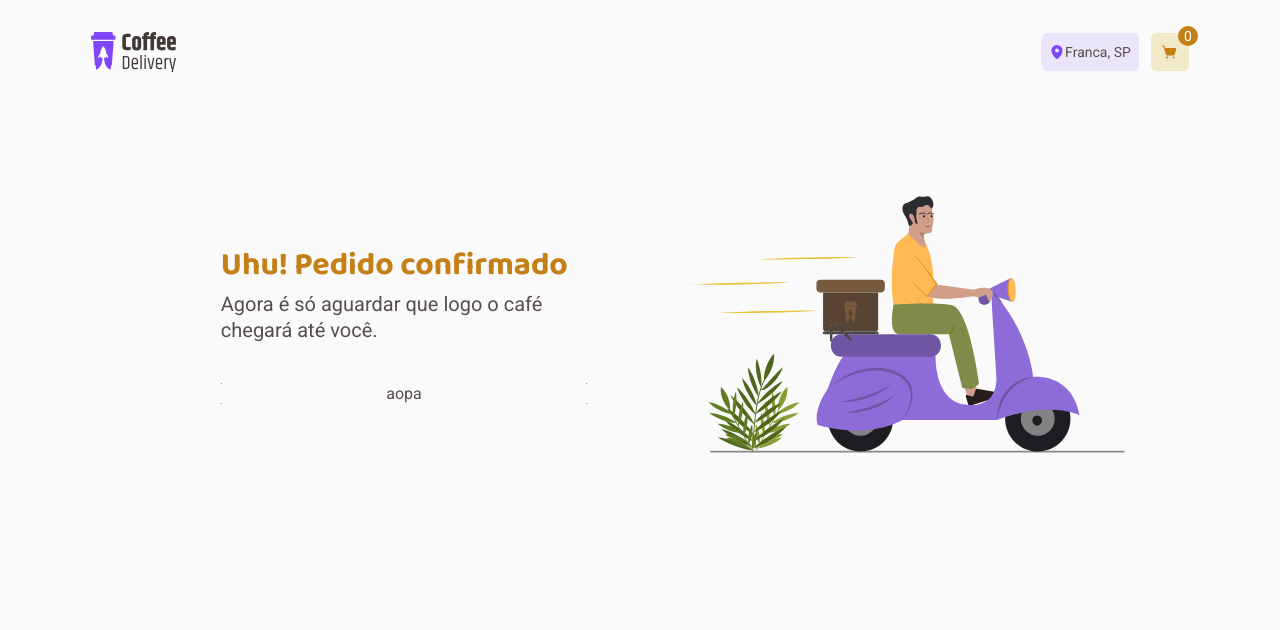
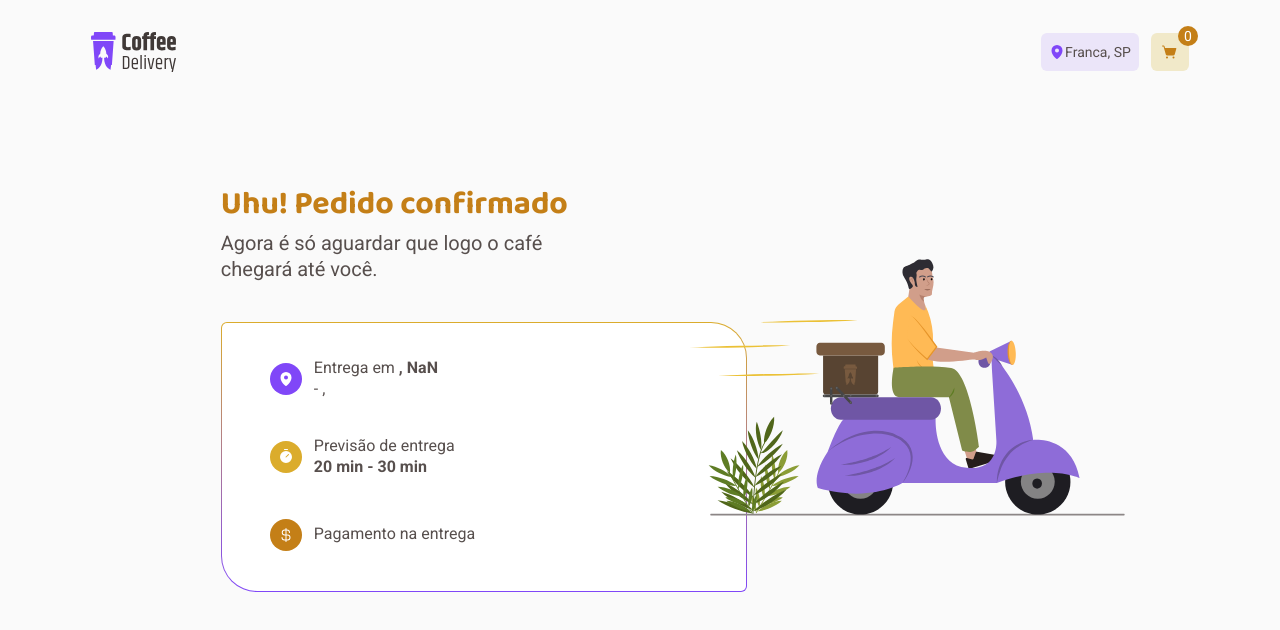
Before and after one commit to PedroHenriqueFernandes/coffee-delivery, a React (Vite) app: page /sucess in a window 1280 px wide. Shown: the top 630 px of the page. Built offline with nearby package versions, Linux system fonts and the light colour scheme.

Commit message:
Feature: sucess screen and all functionalities

```diff
--- a/src/components/Buttons/ConfirmOffer/index.tsx
+++ b/src/components/Buttons/ConfirmOffer/index.tsx
@@ -1,12 +1,24 @@
-import { ComponentsButtonG } from "../../../styles/fonts";
-import { ContainerButtons } from "./styltes";
-import { useContext } from "react";
+import { ComponentsButtonG, TextBoldS } from "../../../styles/fonts";
+import { Container, ContainerButtons } from "./styltes";
+import { useContext, useState } from "react";
 import { ItemsCartContext } from "../../../contexts/ItemsCartContext";
+import { FormDataContext } from "../../../contexts/FormDataDeliveryContext";
 
-export function ConfirmOffer(){
+export function ConfirmOffer() {
+    const [paymentMethodIsEmpty, setPaymentMethodIsEmpty] = useState("")
+
     const {
         itemsInCart
     } = useContext(ItemsCartContext)
+
+    const methods = useContext(FormDataContext);
+
+    function handlePaymentMethodIsEmpty() {
+        const values = methods.methods.getValues()
+        if (values.paymentMethod === undefined) {
+            setPaymentMethodIsEmpty("Escolha uma forma de pagamento")
+        }
+    }
 
     const amountItemsInCart = itemsInCart.reduce((acc, item) => {
         return acc + item.amount
@@ -14,11 +26,17 @@ export function ConfirmOffer(){
 
     const cartIsEmpty = amountItemsInCart === 0 ? true : false
 
-    return(
-        <ContainerButtons type="submit" form="FormDataDelivery" disabled={cartIsEmpty}>
-            <ComponentsButtonG>
-                CONFIRMAR PEDIDO
-            </ComponentsButtonG>
-        </ContainerButtons>
+    return (
+        <Container>
+            <ContainerButtons onClick={handlePaymentMethodIsEmpty} type="submit" form="FormDataDelivery" disabled={cartIsEmpty}>
+                <ComponentsButtonG>
+                    CONFIRMAR PEDIDO
+                </ComponentsButtonG>
+
+            </ContainerButtons>
+            <TextBoldS>
+                {paymentMethodIsEmpty}
+            </TextBoldS>
+        </Container>
     )
 }
--- a/src/components/Buttons/ConfirmOffer/styltes.ts
+++ b/src/components/Buttons/ConfirmOffer/styltes.ts
@@ -1,4 +1,14 @@
 import styled from "styled-components";
+
+export const Container = styled.div`
+    p{
+        color: ${props => props.theme["red-500"]};
+    }
+    display: flex;
+    flex-direction: column;
+    align-items: center;
+    width: 100%;
+`;
 
 export const ContainerButtons = styled.button`
     display: flex;
--- a/src/contexts/FormDataDeliveryContext.tsx
+++ b/src/contexts/FormDataDeliveryContext.tsx
@@ -13,7 +13,7 @@ interface defaultValues {
     state: "";
     number: "";
     complement?: "";
-    paymentMethod?: "";
+    paymentMethod: "";
 }
 
 interface formContextProps{
@@ -24,7 +24,6 @@ export const FormDataContext = createContext({} as any);
 
 export function FormDataDeliveryProvider({ children }: FormProvider) {
     const methods = useForm<defaultValues>();
-    console.log(methods)
 
     return (
         <FormDataContext.Provider value={{methods}}>
--- a/src/pages/Checkout/components/Form/components/PaymentMethod/index.tsx
+++ b/src/pages/Checkout/components/Form/components/PaymentMethod/index.tsx
@@ -1,25 +1,30 @@
 import { PaymentMethodContainer, PaymentMethodCreditcard, PaymentMethodDebitCard, PaymentMethodMoney } from "./styles";
 import { CreditCard, Bank, Money } from "phosphor-react"
 import { ComponentsButtonS } from "../../../../../../styles/fonts";
-import { useState } from "react";
+import { useContext, useState } from "react";
+import { FormDataContext } from "../../../../../../contexts/FormDataDeliveryContext";
 
 
 export function PaymentMethod() {
-    const CREDIT_CARD = "CARTÃO DE CRÉDITO"
-    const DEBIT_CARD = "CARTÃO DE DÉBITO"
-    const MONEY = "DINHEIRO"
+    const methods = useContext(FormDataContext);
+    const CREDIT_CARD = "Cartão de Crédito"
+    const DEBIT_CARD = "Cartão de Débito"
+    const MONEY = "Dinheiro"
 
     const [method, setMethod] = useState('')
     function handleMethodCreditCard() {
         setMethod(CREDIT_CARD)
+        methods.methods.setValue("paymentMethod", CREDIT_CARD)
     }
 
     function handleMethodDebitCard() {
         setMethod(DEBIT_CARD)
+        methods.methods.setValue("paymentMethod", DEBIT_CARD)
     }
 
     function handleMethodMoney() {
         setMethod(MONEY)
+        methods.methods.setValue("paymentMethod", MONEY)
     }
 
     return (
--- a/src/pages/Checkout/components/Form/index.tsx
+++ b/src/pages/Checkout/components/Form/index.tsx
@@ -23,8 +23,12 @@ export function Form() {
 
     const navigate = useNavigate()
 
+    register("paymentMethod", { required: {
+        value: true,
+        message: "Escolha uma forma de pagamento"
+    }})
+
     function addressOrder() {
-        console.log(methods.methods.getValues())
         navigate("/sucess")
     }
 
@@ -48,7 +52,7 @@ export function Form() {
                         <Input id="street" {...register("street")} placeholder="Rua" width={'100%'} required />
                         <InputFlex>
                             <Input id="number" {...register("number")} type="number" placeholder="Número" width={'35%'} required />
-                            <Input id="complement" {...register("complement")} placeholder="Complemento" width={'65%'} required />
+                            <Input id="complement" {...register("complement")} placeholder="Complemento" width={'65%'} />
                         </InputFlex>
                         <InputFlex>
                             <Input id="district" {...register("district")} placeholder="Bairro" width={'36%'} required />
--- a/src/pages/SucessOffer/components/DataDelivery/components/DataAddressDelivery/index.tsx
+++ b/src/pages/SucessOffer/components/DataDelivery/components/DataAddressDelivery/index.tsx
@@ -1,9 +1,62 @@
-import { Container } from "./styles";
+import { CurrencyDollar, MapPin, Timer } from "phosphor-react";
+import { useContext } from "react";
+import { FormDataContext } from "../../../../../../contexts/FormDataDeliveryContext";
+import { TextBoldM, TextBoldMSpan, TextRegularM, TextRegularMSpan } from "../../../../../../styles/fonts";
+import { Container, Content, InfoContainer, InfoIcon } from "./styles";
 
-export function DataAddessDelivery(){
-    return(
+export function DataAddessDelivery() {
+    const methods = useContext(FormDataContext);
+    const values = methods.methods.getValues();
+    const space = " ";
+    console.log(values)
+    return (
         <Container>
-            aopa
+            <Content>
+                <InfoContainer>
+                    <InfoIcon TypeInfo="address">
+                        <MapPin width={16} weight="fill" />
+                    </InfoIcon>
+                    <span>
+                        <TextRegularMSpan>
+                            Entrega em {space}
+                        </TextRegularMSpan>
+                        <TextBoldMSpan>
+                            {values.street}, {Number(values.number)}
+                        </TextBoldMSpan>
+                        <TextRegularM>
+                            {space}{values.district} - {values.city}, {values.state}
+                        </TextRegularM>
+                    </span>
+                </InfoContainer>
+
+                <InfoContainer>
+                    <InfoIcon TypeInfo="deliveryTime">
+                        <Timer width={16} weight="fill" />
+                    </InfoIcon>
+                    <div>
+                        <TextRegularM>
+                            Previsão de entrega
+                        </TextRegularM>
+                        <TextBoldM>
+                            20 min - 30 min
+                        </TextBoldM>
+                    </div>
+                </InfoContainer>
+
+                <InfoContainer>
+                    <InfoIcon TypeInfo="paymentMethod">
+                        <CurrencyDollar width={16} weight="fill" />
+                    </InfoIcon>
+                    <div>
+                        <TextRegularM>
+                            Pagamento na entrega
+                        </TextRegularM>
+                        <TextBoldM>
+                            {values.paymentMethod}
+                        </TextBoldM>
+                    </div>
+                </InfoContainer>
+            </Content>
         </Container>
     )
 }
--- a/src/pages/SucessOffer/components/DataDelivery/components/DataAddressDelivery/styles.ts
+++ b/src/pages/SucessOffer/components/DataDelivery/components/DataAddressDelivery/styles.ts
@@ -3,11 +3,49 @@ import styled from "styled-components";
 export const Container = styled.div`
     display: flex;
     flex-direction: column;
+    align-items: flex-start;
+    height: 16.875rem;
+    width: 32.875rem;
+    background: linear-gradient(#fff, #fff) padding-box,
+    linear-gradient(#dbac2c, #8047f8) border-box;
+    border: 1px solid transparent;
+    border-radius: 6px 36px;
+`;
+
+export const Content = styled.div`
+    display: flex;
+    flex-direction: column;
+    align-items: flex-start;
+    justify-content: space-between;
+    height: 100%;
+    padding: 2.5rem;
+`;
+
+export const InfoContainer = styled.div`
+    display: flex;
     align-items: center;
     justify-content: center;
-    width: 100%;
-    padding: 0rem 5.7rem;
-    border: 1px solid;
-    border-image-source: linear-gradient(102.89deg, #DBAC2C 2.61%, #8047F8 98.76%);
-    border-radius: 6px 36px;
+    gap: 0.75rem;
+    height: 2rem;
+    padding: 0.5rem;
 `;
+
+export const InfoIcon = styled.div<{TypeInfo: string}>`
+    display: flex;
+    align-items: center;
+    justify-content: center;
+    padding: 0.5rem;
+    border-radius: 50%;
+
+    background-color: ${props => props.TypeInfo === "address" ? props.theme["purple-500"] : null};
+    background-color: ${props => props.TypeInfo === "deliveryTime" ? props.theme["yellow-500"] : null};
+    background-color: ${props => props.TypeInfo === "paymentMethod" ? props.theme["yellow-700"] : null};
+
+    svg{
+        color: ${props => props.theme["white"]};
+    }
+
+    p{
+        color: ${props => props.theme["text"]};
+    }
+`;
--- a/src/styles/fonts/index.ts
+++ b/src/styles/fonts/index.ts
@@ -53,7 +53,21 @@ export const TextRegularM = styled.p`
     font-weight: regular;
 `;
 
+export const TextRegularMSpan = styled.span`
+    font-family: 'Roboto', sans-serif;
+    font-size: 1rem;
+    line-height: 1.3rem;
+    font-weight: regular;
+`;
+
 export const TextBoldM = styled.p`
+    font-family: 'Roboto', sans-serif;
+    font-size: 1rem;
+    line-height: 1.3rem;
+    font-weight: bold;
+`;
+
+export const TextBoldMSpan = styled.span`
     font-family: 'Roboto', sans-serif;
     font-size: 1rem;
     line-height: 1.3rem;
--- a/src/styles/themes/default.ts
+++ b/src/styles/themes/default.ts
@@ -17,4 +17,6 @@ export const defaultTheme = {
     "yellow-100": "#F1E9C9",
     "yellow-500": "#DBAC2C",
     "yellow-700": "#C47F17",
+
+    "red-500": "#E83F5B",
 }
```
Also changed, not shown: src/pages/Checkout/components/Form/components/PaymentMethod/styles.ts (+6 -6 lines).
